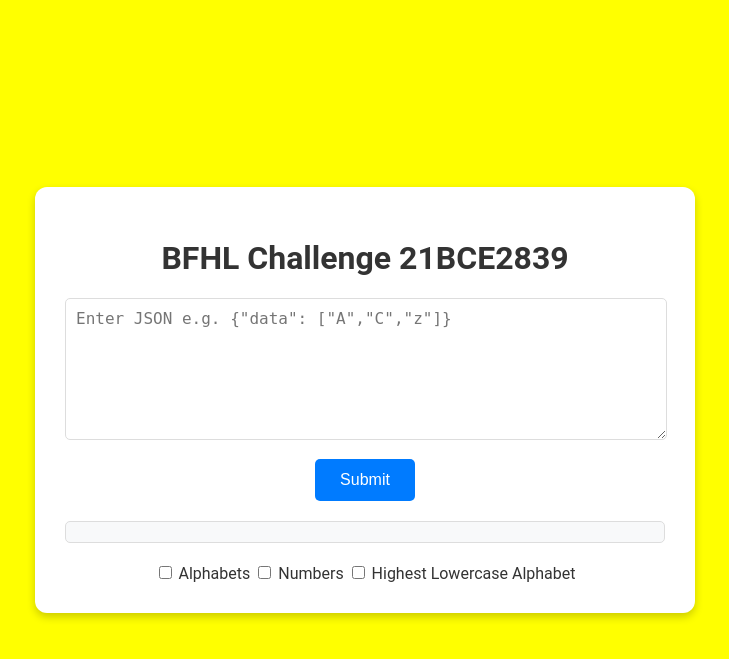
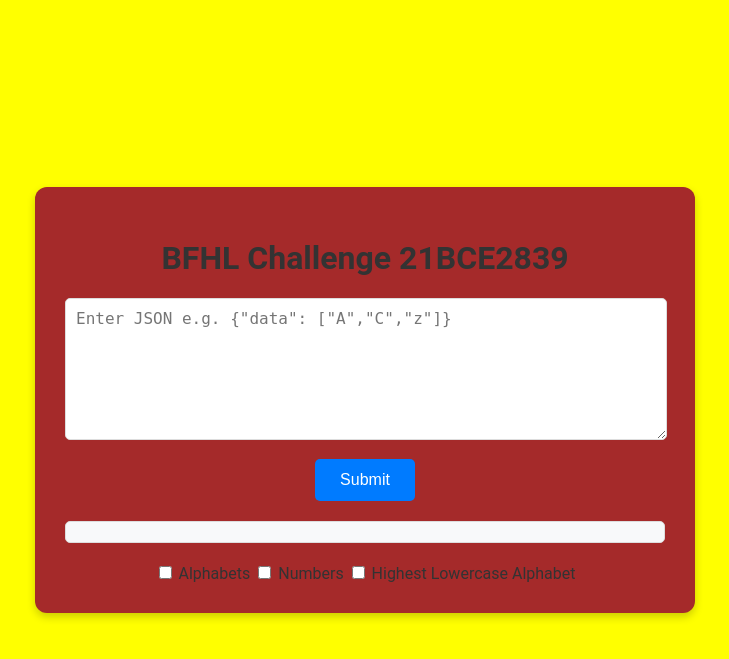
Before and after one commit to Krishnaa2704/baj, a Flask app: page / in a window 1280 px wide. Shown: the top 659 px of the page, without its empty margins (275-1004 px from the left). Run offline with Flask 2, Linux system fonts and the light colour scheme.

Commit message:
Update styles.css

```diff
--- a/flask_bfhl/static/styles.css
+++ b/flask_bfhl/static/styles.css
@@ -11,7 +11,7 @@ body {
 }
 
 .container {
-    background: #ffffff;
+    background: brown;
     padding: 30px;
     border-radius: 12px;
     box-shadow: 0 4px 8px rgba(0, 0, 0, 0.2);
```
